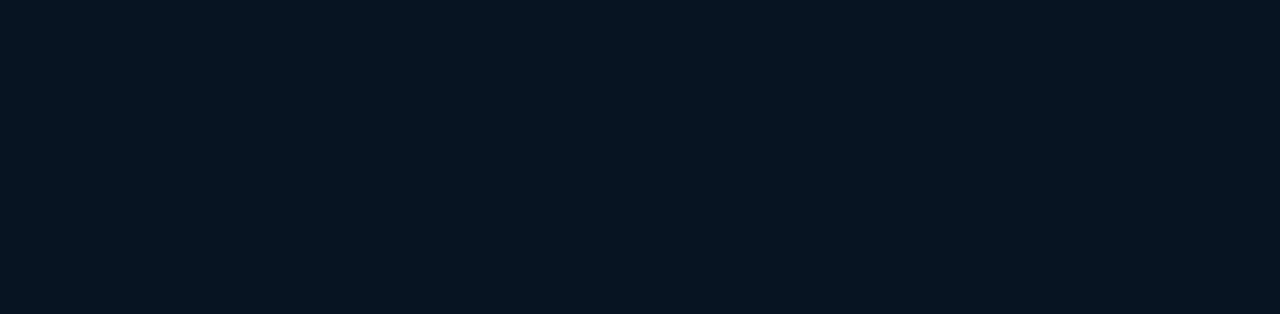
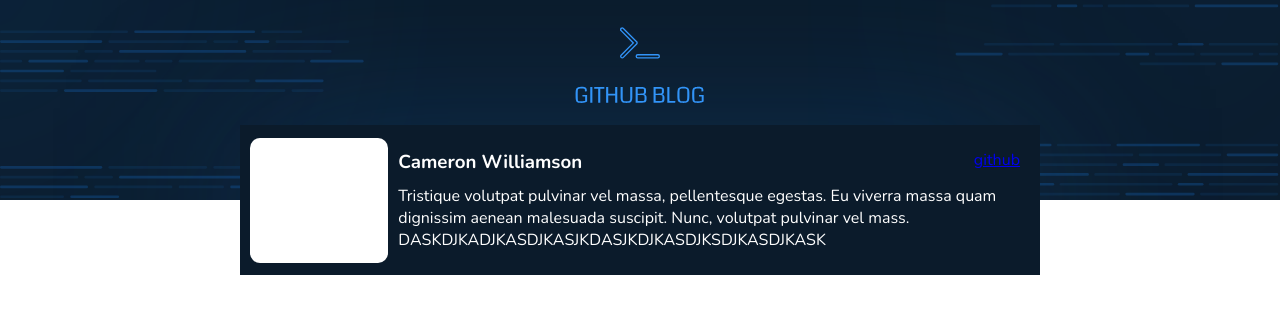
Before and after one commit to ArthurFilho/GITHUB-Blog, a React (Vite) app: page / in a window 1280 px wide. Shown: the top 314 px of the page. Built offline with nearby package versions, Linux system fonts and the light colour scheme.

Commit message:
styles profile

```diff
--- a/src/App.css
+++ /dev/null
@@ -1,41 +0,0 @@
-#root {
-  max-width: 1280px;
-  margin: 0 auto;
-  padding: 2rem;
-  text-align: center;
-}
-
-.logo {
-  height: 6em;
-  padding: 1.5em;
-  will-change: filter;
-}
-.logo:hover {
-  filter: drop-shadow(0 0 2em #646cffaa);
-}
-.logo.react:hover {
-  filter: drop-shadow(0 0 2em #61dafbaa);
-}
-
-@keyframes logo-spin {
-  from {
-    transform: rotate(0deg);
-  }
-  to {
-    transform: rotate(360deg);
-  }
-}
-
-@media (prefers-reduced-motion: no-preference) {
-  a:nth-of-type(2) .logo {
-    animation: logo-spin infinite 20s linear;
-  }
-}
-
-.card {
-  padding: 2em;
-}
-
-.read-the-docs {
-  color: #888;
-}
--- a/src/Pages/ProfilePage/index.tsx
+++ b/src/Pages/ProfilePage/index.tsx
@@ -1,9 +1,26 @@
 import { Header } from "../../components/Header";
+import { AllContainers, ContainerAvatar, ContainerProfile, TitleAndLink } from "./styles";
 
 export function ProfilePage(){
     return(
         <>
         <Header />
+        <AllContainers>
+
+        <ContainerProfile>
+
+        <ContainerAvatar></ContainerAvatar>
+        <div>
+            <TitleAndLink>
+            <h3>Cameron Williamson</h3>
+            <a href="#">github</a>
+            </TitleAndLink>
+            <p>Tristique volutpat pulvinar vel massa, pellentesque egestas. Eu viverra massa quam dignissim aenean malesuada suscipit. Nunc, volutpat pulvinar vel mass.</p>
+            <p> DASKDJKADJKASDJKASJKDASJKDJKASDJKSDJKASDJKASK</p>
+        </div>
+        </ContainerProfile>
+
+        </AllContainers>
         </>
     )
 }
--- a/src/Pages/ProfilePage/styles.ts
+++ b/src/Pages/ProfilePage/styles.ts
@@ -1 +1,35 @@
 import styled from "styled-components";
+
+export const ContainerProfile = styled.div`
+    display: flex;
+    align-items: center;
+    justify-content: center;
+    color: white;
+    width: 800px;
+    height: 150px;
+    position: absolute;
+    gap: 10px;
+    background-color: ${props => props.theme["blue-950"]};
+`
+
+export const ContainerAvatar = styled.div`
+    width: 30%;
+    height: 125px;
+    display: flex;
+    background-color: white;
+    border-radius: 10px;
+    margin-left: 10px;
+`
+
+export const AllContainers = styled.div`
+    display: flex;
+    align-items: center;
+    justify-content: center;
+`
+
+export const TitleAndLink = styled.div`
+    display: flex;
+    justify-content: space-between;
+    margin-right: 20px;
+    margin-bottom: 10px;
+`
--- a/src/components/Header/index.tsx
+++ b/src/components/Header/index.tsx
@@ -1,8 +1,15 @@
+import { ContainerHeader } from "./styles";
+import Logo from "../../assets/ProfilePage/Logo.svg"
+import Background from "../../assets/ProfilePage/background.svg"
 
 export function Header(){
     return(
         <>
+        <ContainerHeader>
 
+        <img src={Background} />
+
+        </ContainerHeader>
         </>
     )
 }
--- a/src/components/Header/styles.ts
+++ b/src/components/Header/styles.ts
@@ -1,6 +1,10 @@
 import styled from "styled-components";
 
 export const ContainerHeader = styled.div`
-
-
+    width: 100%;
+    height: 200px;
+    align-items: center;
+    justify-content: center;
+    display: flex;
+    /* background-image: url("../../assets/ProfilePage/background.svg"); */
 `
--- a/src/styles/global.ts
+++ b/src/styles/global.ts
@@ -6,7 +6,7 @@
     margin: 0;
     padding: 0;
     box-sizing: border-box;
-    background-color: ${props => props.theme['blue-1100']};
+    overflow: hidden;
     }
 :focus {
       outline: 0;
--- a/src/styles/themes/default.ts
+++ b/src/styles/themes/default.ts
@@ -6,7 +6,7 @@
     'blue-700': '#3A536B',
     'blue-800': '#1C2F41',
     'blue-900': '#112131',
-    'blue-1000': '#0B1B2B',
+    'blue-950': '#0B1B2B',
     'blue-1100': '#071422',
     'blue-1200': '#040F1A',
 
```
